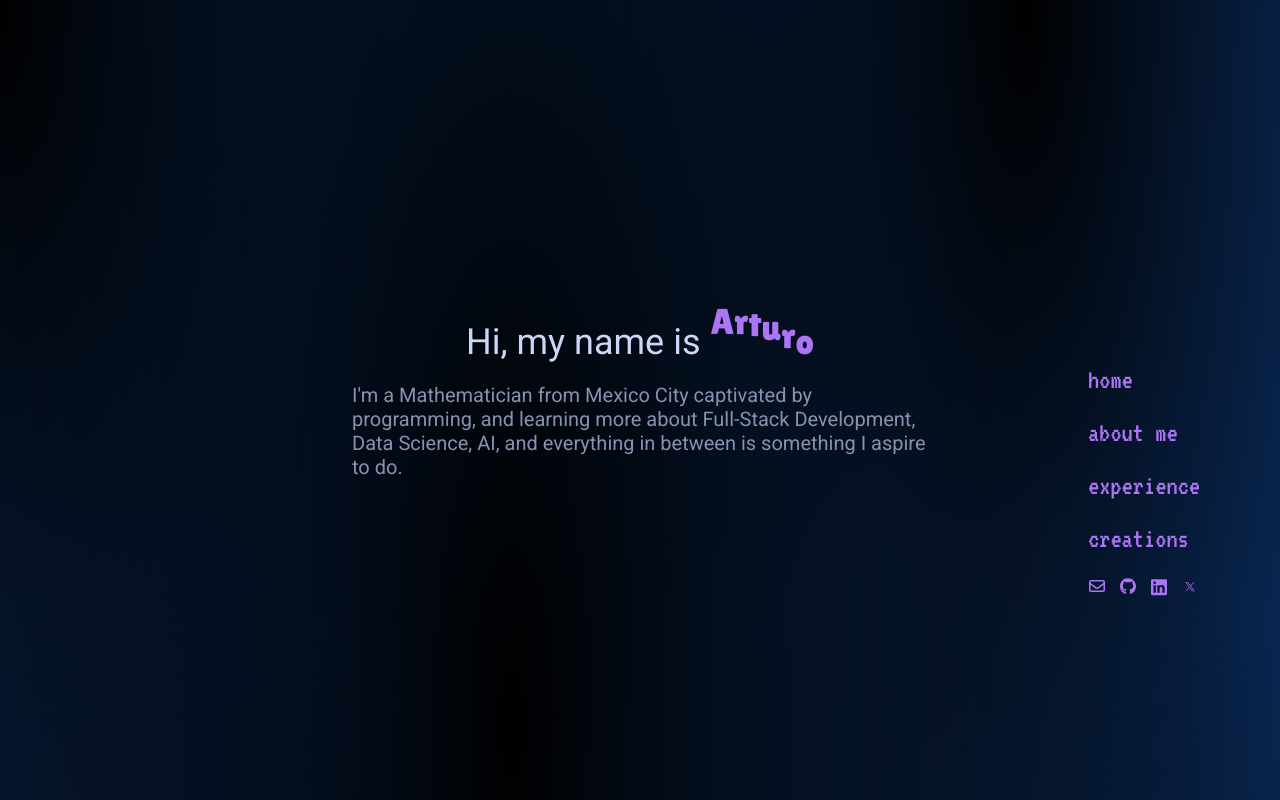
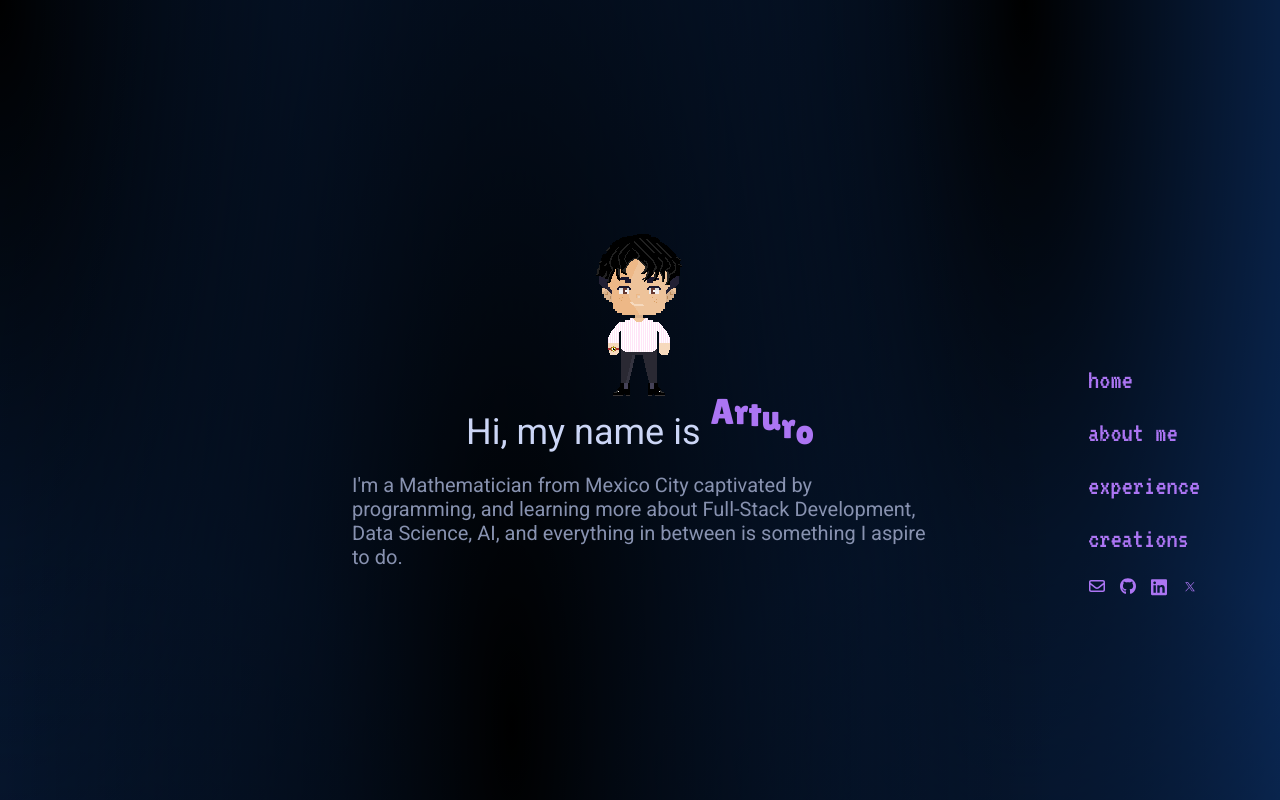
Before and after one commit to Arturo9314/portfolio, a React (Vite) app: page / in a window 1280 px wide. Shown: the top 800 px of the page. Built offline with nearby package versions, Linux system fonts and the light colour scheme.

Commit message:
add my myself pixel art

```diff
--- a/src/components/Home.jsx
+++ b/src/components/Home.jsx
@@ -2,6 +2,7 @@ export default function Home() {
   return (
     <section id='home'>
         <header>
+            <i className="sprite"></i>
             <h1>Hi, my name is
               <div className='waviy'>
                 <span style={{'--i':'1'}}>A</span>
--- a/src/styles/App.css
+++ b/src/styles/App.css
@@ -53,6 +53,24 @@ section h2{
 }
 #home>header{
     font-size: clamp(0.75rem, 2vw + 0.25rem, 1.5rem);
+    display: flex;
+    flex-direction: column;
+    place-items: center;
+}
+
+.sprite{
+    display: inline-block;
+    background: url('../assets/icons/R2-Sprite96x170.png') no-repeat;
+    width: 96px;
+    height: 170px;
+    background-position: 0px 0;
+    animation: move 1.5s steps(3) infinite;
+}
+
+@keyframes move {
+    to{
+        background-position: -288px;
+    }
 }
 
 #home h1{
```
Also changed, not shown: src/assets/icons/R2-Sprite96x170.png (added).
